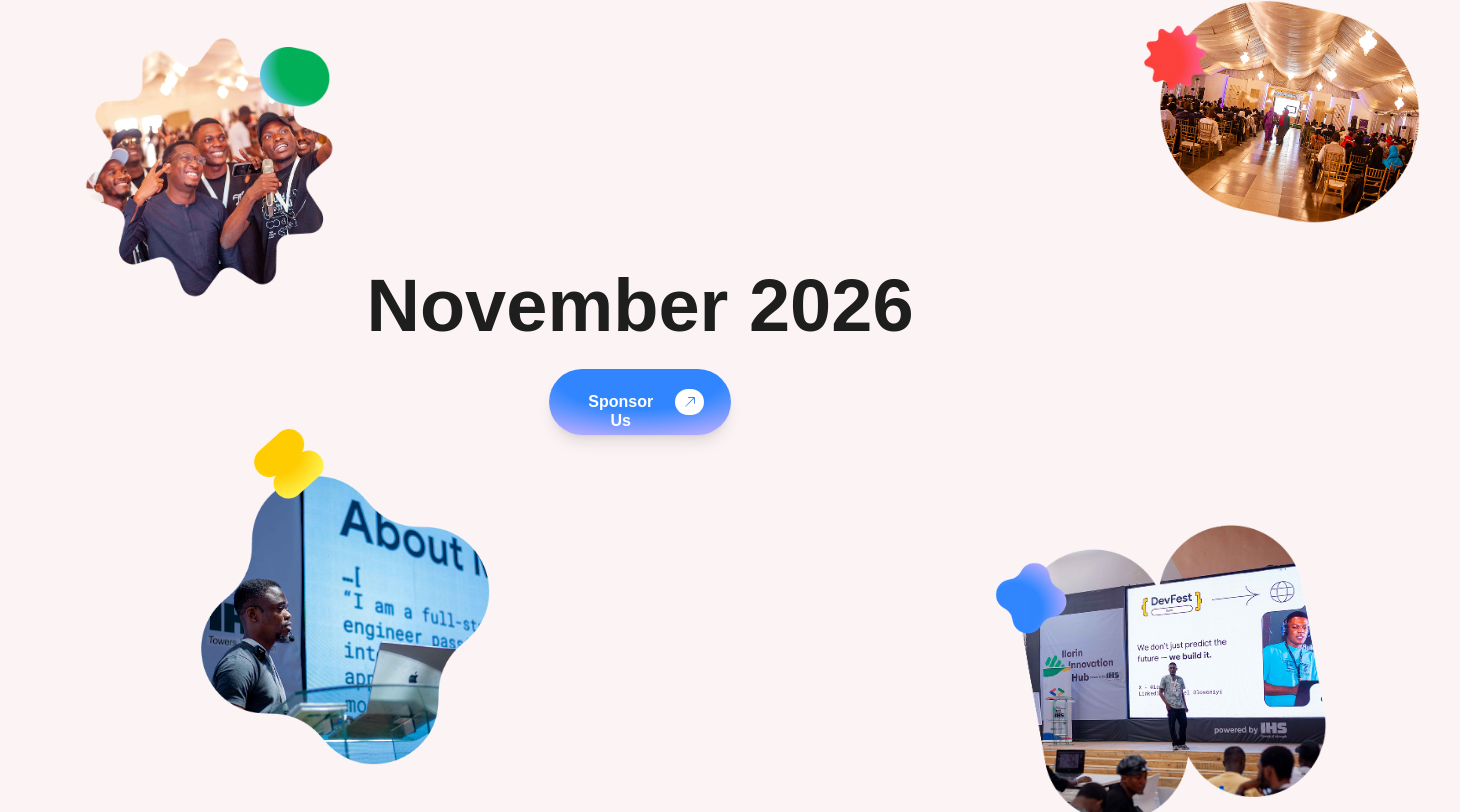
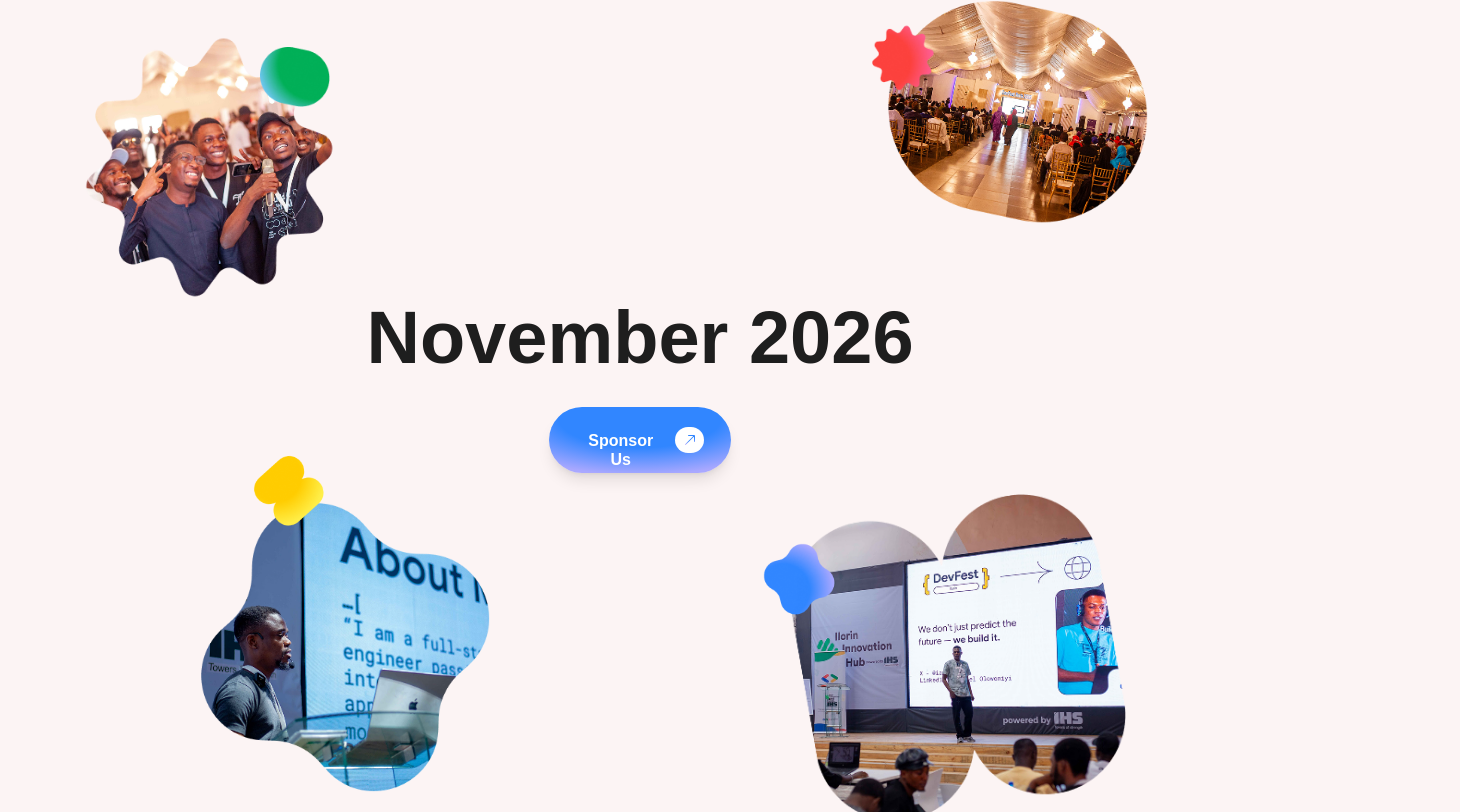
Before and after one commit to gdgilorincommunity/devfest-ilorin2026, a Next.js app: page / in a window 1280 px wide. Shown: the part 153-965 px from the top of the page, 1460 px wide, since content can reach past the window. Built offline with nearby package versions, Linux system fonts and the light colour scheme; a web font is replaced by a local one.

Commit message:
fix: responsive flexbox layout and precise blob alignments

```diff
--- a/src/components/Hero.tsx
+++ b/src/components/Hero.tsx
@@ -1,20 +1,28 @@
-import Image from 'next/image';
+import Image from 'next/image'
 
 export default function Hero() {
   return (
-    <section className="relative flex flex-col items-center w-full max-w-[1512px] mx-auto h-[954px] pt-[280px] pb-[226px] gap-[285px]">
-      <div className="flex flex-col items-center justify-center w-full max-w-[1018px] h-[162px] gap-[32px] relative z-0">
+    <section className="relative flex flex-col w-full max-w-[1512px] mx-auto min-h-[500px] lg:h-[850px] px-4 lg:px-0 py-16 lg:py-0 overflow-hidden">
 
-        <div className="flex items-center justify-center w-[1018px] h-[65px] gap-[18px]">
-          <h1 className="w-[1010px] h-[70px] font-sans font-bold text-[74px] leading-[100%] text-center text-[#1E1E1E]">
+      {/*
+        TEXT CONTENT
+        On Desktop: Absolutely centered over the flex layout.
+        On Mobile: Flows normally at the top.
+      */}
+      <div className="lg:absolute lg:inset-0 flex flex-col items-center justify-center w-full z-10 pointer-events-none gap-8 lg:gap-[32px] mt-8 lg:-mt-[60px]">
+        <div className="flex items-center justify-center w-full max-w-[1018px] pointer-events-auto">
+          <h1 className="w-full lg:w-[1010px] font-sans font-bold text-5xl lg:text-[74px] leading-[110%] lg:leading-[100%] text-center text-[#1E1E1E]">
             November 2026
           </h1>
         </div>
 
-        <div className="flex justify-center w-[182px] h-[66px] gap-[32px]">
+        <div className="flex justify-center pointer-events-auto">
           <button
             className="flex items-center justify-center gap-[10px] w-[182px] h-[66px] px-[27px] py-[20px] rounded-[40px] hover:scale-105 transition-transform duration-300 shadow-lg cursor-pointer"
-            style={{ background: 'radial-gradient(85.98% 85.98% at 50% 17.07%, #3186FF 52%, #6D97FF 76%, #A9A8FF 100%)' }}
+            style={{
+              background:
+                'radial-gradient(85.98% 85.98% at 50% 17.07%, #3186FF 52%, #6D97FF 76%, #A9A8FF 100%)',
+            }}
           >
             <span className="w-[100px] h-[19px] font-sans font-bold text-[16px] leading-[120%] text-center align-middle text-white">
               Sponsor Us
@@ -23,7 +31,8 @@ export default function Hero() {
               <div
                 className="w-[10px] h-[10px]"
                 style={{
-                  background: 'radial-gradient(85.98% 85.98% at 50% 17.07%, #3186FF 52%, #6D97FF 76%, #A9A8FF 100%)',
+                  background:
+                    'radial-gradient(85.98% 85.98% at 50% 17.07%, #3186FF 52%, #6D97FF 76%, #A9A8FF 100%)',
                   WebkitMaskImage: 'url(/svg/now.svg)',
                   WebkitMaskSize: 'contain',
                   WebkitMaskRepeat: 'no-repeat',
@@ -31,164 +40,123 @@ export default function Hero() {
                   maskImage: 'url(/svg/now.svg)',
                   maskSize: 'contain',
                   maskRepeat: 'no-repeat',
-                  maskPosition: 'center'
+                  maskPosition: 'center',
                 }}
               />
             </div>
           </button>
         </div>
+      </div>
+
+      {/*
+        IMAGES LAYOUT (FLEX)
+        Desktop: justify-between splits columns to far left and right.
+        Mobile: stacks columns vertically below the text.
+      */}
+      <div className="relative w-full h-full flex flex-col lg:flex-row justify-between items-center lg:items-stretch z-0 mt-16 lg:mt-0 gap-16 lg:gap-0 lg:px-0">
+
+        {/* ================= LEFT COLUMN ================= */}
+        <div className="flex flex-col items-center lg:items-start w-full lg:w-auto gap-16 lg:gap-0 lg:pl-[65px] lg:pt-[31px]">
+
+          {/* Top-Left Group (Star Image + Green Vector + Yellow Blob) */}
+          <div className="relative w-fit mx-auto lg:mx-0">
+            <Image
+              alt="Star Event Image"
+              className="object-contain"
+              height={289}
+              src="/images/star-img.png"
+              width={289}
+            />
+
+            {/* Green Vector (Attached to Star Image) */}
+            <div className="absolute top-[24px] left-[195px] z-20">
+              <Image
+                alt="Green Decoration"
+                className="object-contain"
+                height={70}
+                src="/images/green-vector.png"
+                style={{ transform: 'rotate(0deg)' }}
+                width={70}
+              />
+            </div>
 
           </div>
 
-      <div
-        className="absolute z-20"
-        style={{
-          top: '431px',
-          left: '248px',
-          width: '85px',
-          height: '10px',
-        }}
-      >
+          {/* Bottom-Left Group (Event Crowd + Yellow Blob) */}
+          <div className="relative w-fit mx-auto lg:mx-0 mt-16 lg:mt-[170px] lg:ml-[115px]">
             <Image
+              alt="DevFest event crowd"
+              className="object-contain"
+              height={331}
+              src="/images/left-blob.png"
+              width={331}
+            />
+
+            {/* Yellow Blob (Attached to Bottom Left Blob) */}
+            <div className="absolute top-[-32px] left-[68px] z-20">
+              <Image
+                alt="Yellow Blob Decoration"
+                className="object-contain"
+                height={85}
                 src="/images/yellow-blob.png"
-          alt="Yellow Blob Decoration"
+                style={{ transform: 'rotate(3deg)' }}
                 width={82}
-          height={85}
-          className="object-contain"
-          style={{ transform: 'rotate(3deg)' }}
               />
             </div>
+          </div>
+        </div>
 
-      <div
-        className="absolute z-10"
-        style={{
-          top: '463px',
-          left: '180px',
-          width: '331px',
-          height: '331px'
-        }}
-      >
+        {/* ================= RIGHT COLUMN ================= */}
+        <div className="flex flex-col items-center lg:items-start w-full lg:w-auto gap-16 lg:gap-0 lg:pr-[92px] lg:pt-[0px]">
+
+          {/* Top-Right Group (Round Image + Red Vector) */}
+          <div className="relative w-fit mx-auto lg:mx-0 lg:-mt-[50px]">
             <Image
-          src="/images/left-blob.png"
-          alt="DevFest event crowd"
-          width={331}
-          height={331}
+              alt="Right Blob Event Image"
+              className="object-contain max-w-none"
+              height={340}
+              src="/images/round-img.png"
+              width={340}
+            />
+
+            {/* Red Vector (Attached to Round Image) */}
+            <div className="absolute top-[80px] left-[19px] z-20">
+              <Image
+                alt="Red Decoration"
                 className="object-contain"
+                height={72}
+                src="/images/red-vector.png"
+                style={{ transform: 'rotate(0deg)' }}
+                width={72}
               />
             </div>
+          </div>
 
-      <div
-        className="absolute z-10"
-        style={{
-          top: '31px',
-          left: '65px',
-          width: '289px',
-          height: '289px'
-        }}
-      >
+          {/* Bottom-Right Group (Blob + Blue Vector) */}
+          <div className="relative w-fit mx-auto lg:mx-0 lg:mt-[200px] lg:-ml-[70px]">
             <Image
-          src="/images/star-img.png"
-          alt="Star Event Image"
-          width={289}
-          height={289}
+              alt="Bottom Right Blob Event Image"
+              className="object-contain max-w-none"
+              height={340}
+              src="/images/right-blob.png"
+              width={360}
+            />
+
+            {/* Blue Vector (Attached to Bottom Right Blob) */}
+            <div className="absolute top-[56px] -left-[20px] z-20">
+              <Image
+                alt="Blue Decoration"
                 className="object-contain"
+                height={83}
+                src="/images/blue-vector.png"
+                style={{ transform: 'rotate(0deg)' }}
+                width={83}
               />
             </div>
-
-      <div
-        className="absolute z-20"
-        style={{
-          top: '55px',
-          left: '260px',
-          width: '78px',
-          height: '78px'
-        }}
-      >
-        <Image
-          src="/images/green-vector.png"
-          alt="Green Decoration"
-          width={70}
-          height={70}
-          className="object-contain"
-          style={{ transform: 'rotate(0deg)' }}
-        />
+          </div>
         </div>
 
-      <div
-        className="absolute z-10"
-        style={{
-          top: '-50px',
-          left: '1120px',
-          width: '332px',
-          height: '332px'
-        }}
-      >
-        <Image
-          src="/images/round-img.png"
-          alt="Right Blob Event Image"
-          width={340}
-          height={340}
-          className="object-contain max-w-none"
-        />
       </div>
-
-      <div
-        className="absolute z-20"
-        style={{
-          top: '30px',
-          left: '1139px',
-          width: '72px',
-          height: '72px'
-        }}
-      >
-        <Image
-          src="/images/red-vector.png"
-          alt="Red Decoration"
-          width={72}
-          height={72}
-          className="object-contain"
-          style={{ transform: 'rotate(0deg)' }}
-        />
-      </div>
-
-      <div
-        className="absolute z-10"
-        style={{
-          top: '522px',
-          left: '1010px',
-          width: '327px',
-          height: '338px'
-        }}
-      >
-        <Image
-          src="/images/right-blob.png"
-          alt="Bottom Right Blob Event Image"
-          width={390}
-          height={360}
-          className="object-contain"
-
-        />
-      </div>
-
-      <div
-        className="absolute z-20"
-        style={{
-          top: '565px',
-          left: '990px',
-          width: '83px',
-          height: '83px'
-        }}
-      >
-        <Image
-          src="/images/blue-vector.png"
-          alt="Blue Decoration"
-          width={83}
-          height={83}
-          className="object-contain"
-          style={{ transform: 'rotate(0deg)' }}
-        />
-      </div>
-
     </section>
   )
 }
```
Lines whose indentation alone changed are shown as unchanged.
